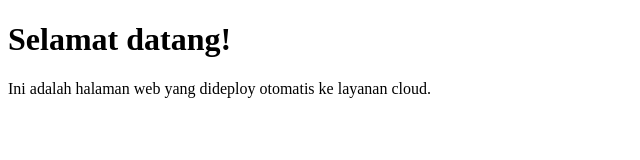
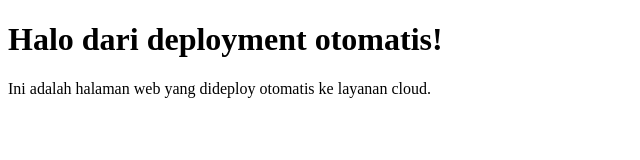
Before and after one commit to Tia-a7/web-sederhana, a plain HTML site: page index.html in a window 1280 px wide. Shown: the whole page, without its empty margins (0-640 px from the left). Drawn offline with Linux system fonts and the light colour scheme.

Commit message:
Perubahan tampilan halaman

```diff
--- a/index.html
+++ b/index.html
@@ -4,7 +4,7 @@
   <title>Halo dari Cloud</title>
 </head>
 <body>
-  <h1>Selamat datang!</h1>
+  <h1>Halo dari deployment otomatis!</h1>
   <p>Ini adalah halaman web yang dideploy otomatis ke layanan cloud.</p>
 </body>
 </html>
```
